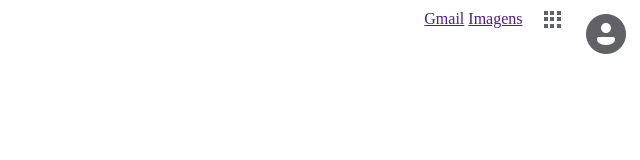
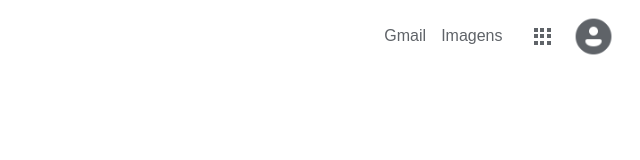
Before and after one commit to Jeanlerson/CloneGoogle, a plain HTML site: page index.html in a window 1280 px wide. Shown: the whole page, without its empty margins (640-1280 px from the left). Drawn offline with Linux system fonts and the light colour scheme.

Commit message:
navegacao-completo

```diff
--- a/assets/style.css
+++ b/assets/style.css
@@ -1,6 +1,7 @@
 body {
     margin: 0px;
     padding: 0px;
+    font-family: sans-serif;
 }
 
 nav {
@@ -25,4 +26,37 @@ nav {
 
 .margen {
     margin: 10px;
+    display: flex;
+    align-items: center;
 }
+
+.name_opition {
+    text-decoration: none;
+    color: #5f6368;
+}
+.name_opition:hover {
+    border-bottom: 2px solid #5f6368;
+}
+
+#option_gmail {
+    margin-right: 15px;
+}
+
+#squares_small {
+    margin-top: 17px;
+    padding: 10px;
+    height: 20px;
+    margin-right: 0px;
+}
+#squares_small:hover {
+    background-color: #dbe0e6;
+    border-radius: 20px;
+}
+
+.photo_profile img {
+    width: 43px;
+}
+.photo_profile {
+    margin-top: 5px;
+    margin-right: 15px;
+}
--- a/index.html
+++ b/index.html
@@ -11,10 +11,10 @@
     <header>
         <nav>
             <div class="opcao margen">
-                <a href="">Gmail</a>
-                <a href="">Imagens</a>
+                <a href="" class="name_opition" id="option_gmail">Gmail</a>
+                <a href="" class="name_opition">Imagens</a>
             </div>
-            <a href="" class="margen">
+            <a href="" class="margen" id="squares_small">
                 <div class="square">
                     <div class="mini_square"></div>
                     <div class="mini_square"></div>
@@ -27,8 +27,8 @@
                     <div class="mini_square"></div>
                 </div>
             </a>
-            <div class="photo_profile margen">
-                <a href="">
+            <div class="margen">
+                <a href="" class="photo_profile">
                     <img src="assets/img/usuario.png" alt="icon_usuario">
                 </a>
             </div>
```
